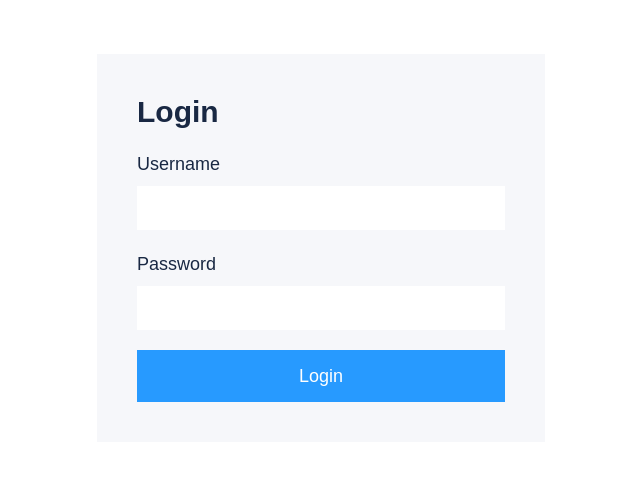
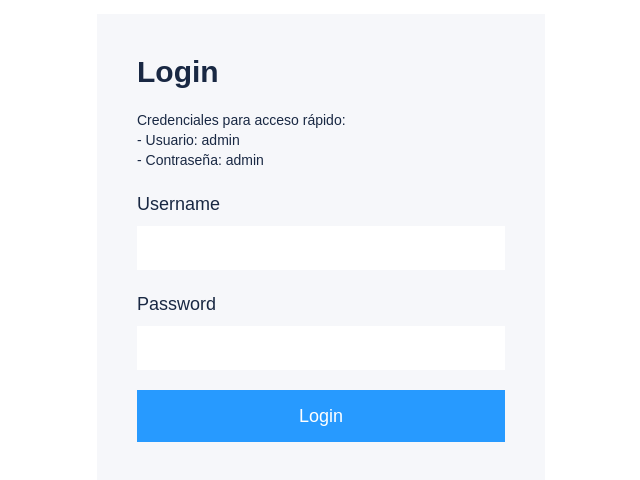
Before and after one commit to JesusACD/Text-Frontend-Developer, a Next.js app: page /login in a window 1280 px wide. Shown: the part 152-632 px from the top of the page, without its empty margins (319-959 px from the left). Built offline with nearby package versions, Linux system fonts and the light colour scheme.

Commit message:
feat: agrego credenciales de login

```diff
--- a/src/app/login/page.js
+++ b/src/app/login/page.js
@@ -19,6 +19,12 @@ const Login = () => {
     <div className="h-screen flex justify-center items-center bg-white">
       <div className="max-w-md w-full bg-background p-10 rounded-none shadow-none">
         <h2 className="text-spaceCadet text-3xl mb-5 font-bold">Login</h2>
+        <p className="text-spaceCadet text-sm mb-5">
+          Credenciales para acceso rápido:
+          <br />
+          - Usuario: admin
+          <br />- Contraseña: admin
+        </p>
         <form onSubmit={handleSubmit}>
           <label
             className="block text-spaceCadet text-lg mb-2"
```
